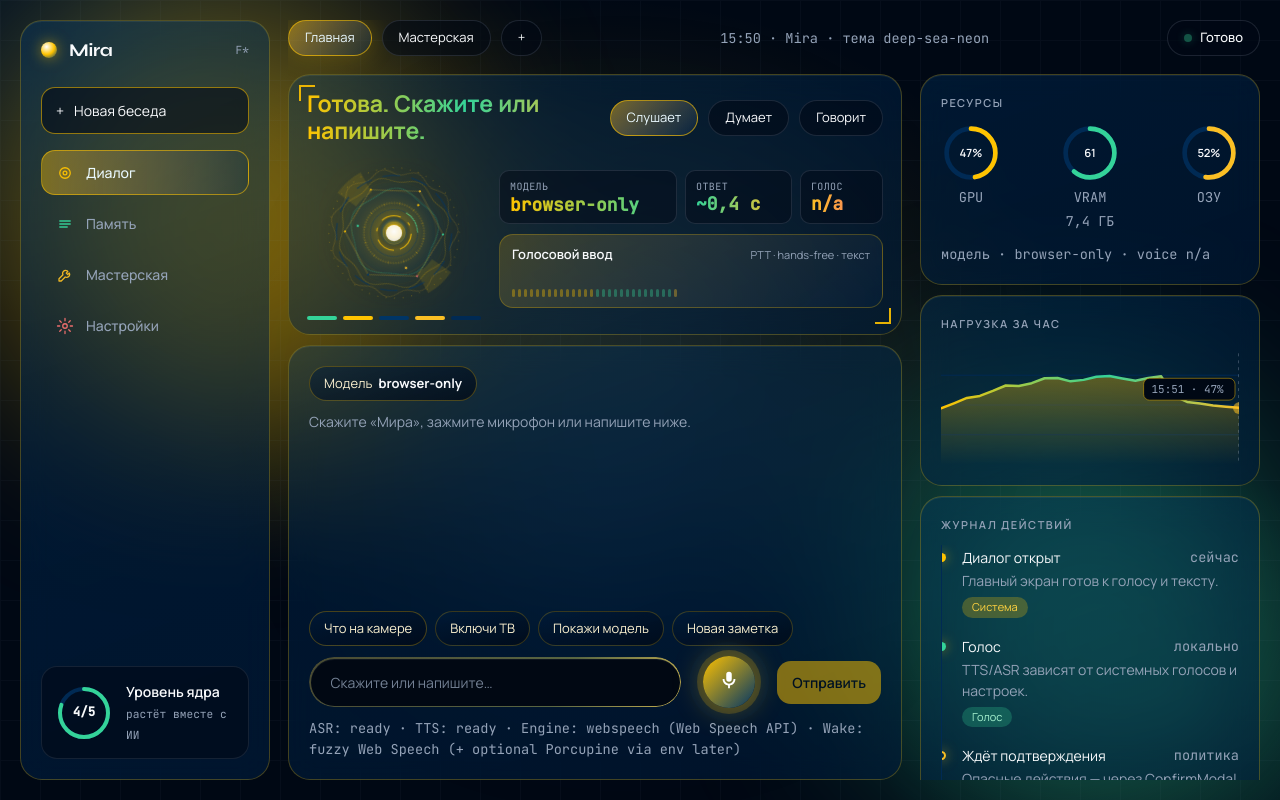
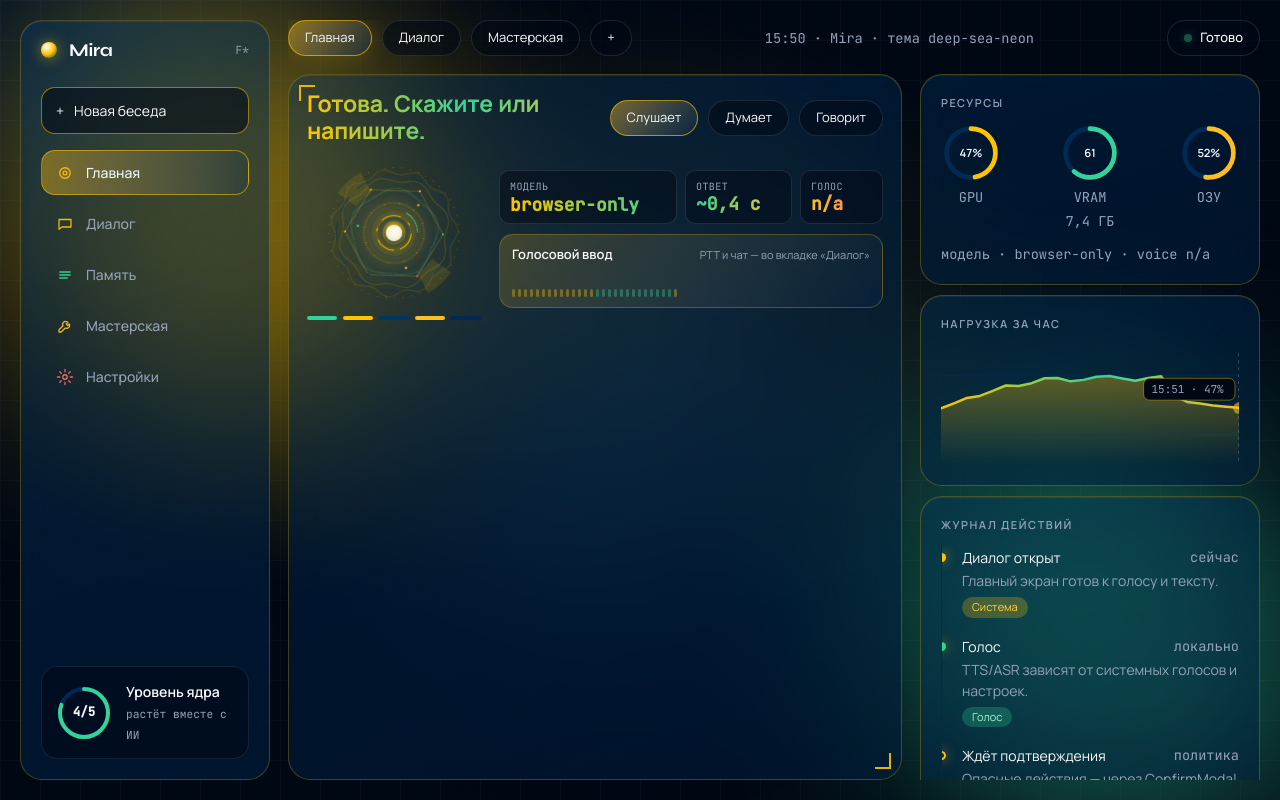
Before and after one commit to sSamurai58/Mira-AI, a React (Vite) app: page / in a window 1280 px wide. Built offline with nearby package versions, Linux system fonts and the light colour scheme.

Commit message:
Move chat dialog to its own nav tab
Split Главная (core orb) from Диалог (chat card). Keep ChatPage mounted
across both so conversation state survives tab switches.

Co-authored-by: SamurAi <sSamurai58@users.noreply.github.com>

```diff
--- a/src/ui/App.tsx
+++ b/src/ui/App.tsx
@@ -21,7 +21,7 @@ import { getUiLang, t } from "./i18n";
 import { getVoiceEngineStatus } from "./voice/engineStatus";
 import type { VoiceState } from "./voiceState";
 
-type RootNav = "chat" | "memory" | "workshop" | "settings";
+type RootNav = "home" | "chat" | "memory" | "workshop" | "settings";
 
 function navItems(): {
   id: RootNav;
@@ -30,6 +30,7 @@ function navItems(): {
 }[] {
   const lang = getUiLang();
   return [
+    { id: "home", label: t("home", lang), tone: "accent" },
     { id: "chat", label: t("chat", lang), tone: "accent" },
     { id: "memory", label: t("memory", lang), tone: "success" },
     { id: "workshop", label: t("workshop", lang), tone: "warning" },
@@ -47,11 +48,18 @@ function NavIcon({ id }: { id: RootNav }) {
     strokeLinejoin: "round" as const,
     className: "nav-ico",
   };
-  if (id === "chat") {
+  if (id === "home") {
     return (
       <svg {...common}>
         <circle cx="12" cy="12" r="7" />
         <circle cx="12" cy="12" r="2.5" />
+      </svg>
+    );
+  }
+  if (id === "chat") {
+    return (
+      <svg {...common}>
+        <path d="M4 6h16v10H8l-4 3V6z" />
       </svg>
     );
   }
@@ -102,7 +110,9 @@ export function App() {
     if (hash.includes("settings")) return "settings";
     if (hash.includes("workshop")) return "workshop";
     if (hash.includes("memory")) return "memory";
-    return "chat";
+    if (hash.includes("chat") || hash.includes("dialog")) return "chat";
+    if (hash.includes("home")) return "home";
+    return "home";
   });
   const [themeId, setThemeId] = useState<ThemeId>(() => loadStoredThemeId());
   const [voiceState, setVoiceState] = useState<VoiceState>("idle");
@@ -316,9 +326,14 @@ export function App() {
       <div className="workspace">
         <header className="topbar">
           <div className="pill-row">
+            <span className={`pill ${nav === "home" ? "active" : ""}`}>
+              <button type="button" onClick={() => setNav("home")}>
+                Главная
+              </button>
+            </span>
             <span className={`pill ${nav === "chat" ? "active" : ""}`}>
               <button type="button" onClick={() => setNav("chat")}>
-                Главная
+                Диалог
               </button>
             </span>
             <span className={`pill ${nav === "workshop" ? "active" : ""}`}>
@@ -359,8 +374,9 @@ export function App() {
         ) : null}
 
         <div className="workspace-body">
-          {nav === "chat" ? (
+          {nav === "home" || nav === "chat" ? (
             <ChatPage
+              panel={nav === "home" ? "home" : "dialog"}
               voiceState={voiceState}
               sessionId={sessionId}
               onSessionChange={handleSessionChange}
--- a/src/ui/i18n.ts
+++ b/src/ui/i18n.ts
@@ -4,6 +4,7 @@ const KEY = "mira.uiLang";
 
 const DICT = {
   ru: {
+    home: "Главная",
     chat: "Диалог",
     memory: "Память",
     workshop: "Мастерская",
@@ -12,6 +13,7 @@ const DICT = {
     notes: "Заметки",
   },
   en: {
+    home: "Home",
     chat: "Chat",
     memory: "Memory",
     workshop: "Workshop",
--- a/src/ui/pages/ChatPage.tsx
+++ b/src/ui/pages/ChatPage.tsx
@@ -22,6 +22,8 @@ import type { VoiceInfo } from "../voice/types";
 import type { VoiceState } from "../voiceState";
 
 type ChatPageProps = {
+  /** home = ядро; dialog = чат на отдельной вкладке */
+  panel?: "home" | "dialog";
   voiceState: VoiceState;
   sessionId: string | null;
   onSessionChange: (sessionId: string) => void;
@@ -39,6 +41,7 @@ type Bubble = {
 };
 
 export function ChatPage({
+  panel = "dialog",
   voiceState,
   sessionId,
   onSessionChange,
@@ -640,9 +643,13 @@ export function ChatPage({
   const waveActive =
     voiceState === "listening" || voiceState === "speaking" || Boolean(interim);
 
+  const showHome = panel === "home";
+  const showDialog = panel === "dialog";
+
   return (
-    <div className="home-grid">
+    <div className={`home-grid ${showDialog ? "is-dialog-tab" : "is-home-tab"}`}>
       <div className="home-center">
+        {showHome ? (
           <section className="glass-card core-card">
             <HudCorners />
             <header className="core-head">
@@ -709,10 +716,15 @@ export function ChatPage({
                     {interim ? (
                       <span className="mono tiny voice-interim">{interim}</span>
                     ) : (
-                    <span className="muted tiny">PTT · hands-free · текст</span>
+                      <span className="muted tiny">
+                        PTT и чат — во вкладке «Диалог»
+                      </span>
                     )}
                   </div>
-                <div className={`wave ${waveActive ? "" : "is-idle"}`} aria-hidden>
+                  <div
+                    className={`wave ${waveActive ? "" : "is-idle"}`}
+                    aria-hidden
+                  >
                     {Array.from({ length: 28 }, (_, i) => (
                       <span
                         key={i}
@@ -727,7 +739,9 @@ export function ChatPage({
               </div>
             </div>
           </section>
+        ) : null}
 
+        {showDialog ? (
         <section className="glass-card chat-card">
           <div className="chat-toolbar">
             <span className="chip">
@@ -864,13 +878,16 @@ export function ChatPage({
             </p>
           ) : null}
         </section>
+        ) : null}
       </div>
 
+      {showHome ? (
         <HomeRail
           modelLabel={modelLabel}
           voiceNote={activeVoiceId ? "voice on" : "voice n/a"}
           voiceState={voiceState}
         />
+      ) : null}
     </div>
   );
 }
--- a/src/ui/styles.css
+++ b/src/ui/styles.css
@@ -621,6 +621,20 @@ strong {
   height: 100%;
   min-height: 0;
   overflow: hidden;
+}
+
+.home-grid.is-dialog-tab {
+  grid-template-columns: minmax(0, 1fr);
+}
+
+.home-grid.is-home-tab .home-center > .glass-card.core-card {
+  flex: 1 1 auto;
+}
+
+.home-grid.is-dialog-tab .home-center > .glass-card.chat-card {
+  flex: 1 1 auto;
+  min-height: 0;
+  height: 100%;
 }
 
 .home-center {
```
Lines whose indentation alone changed are shown as unchanged.
